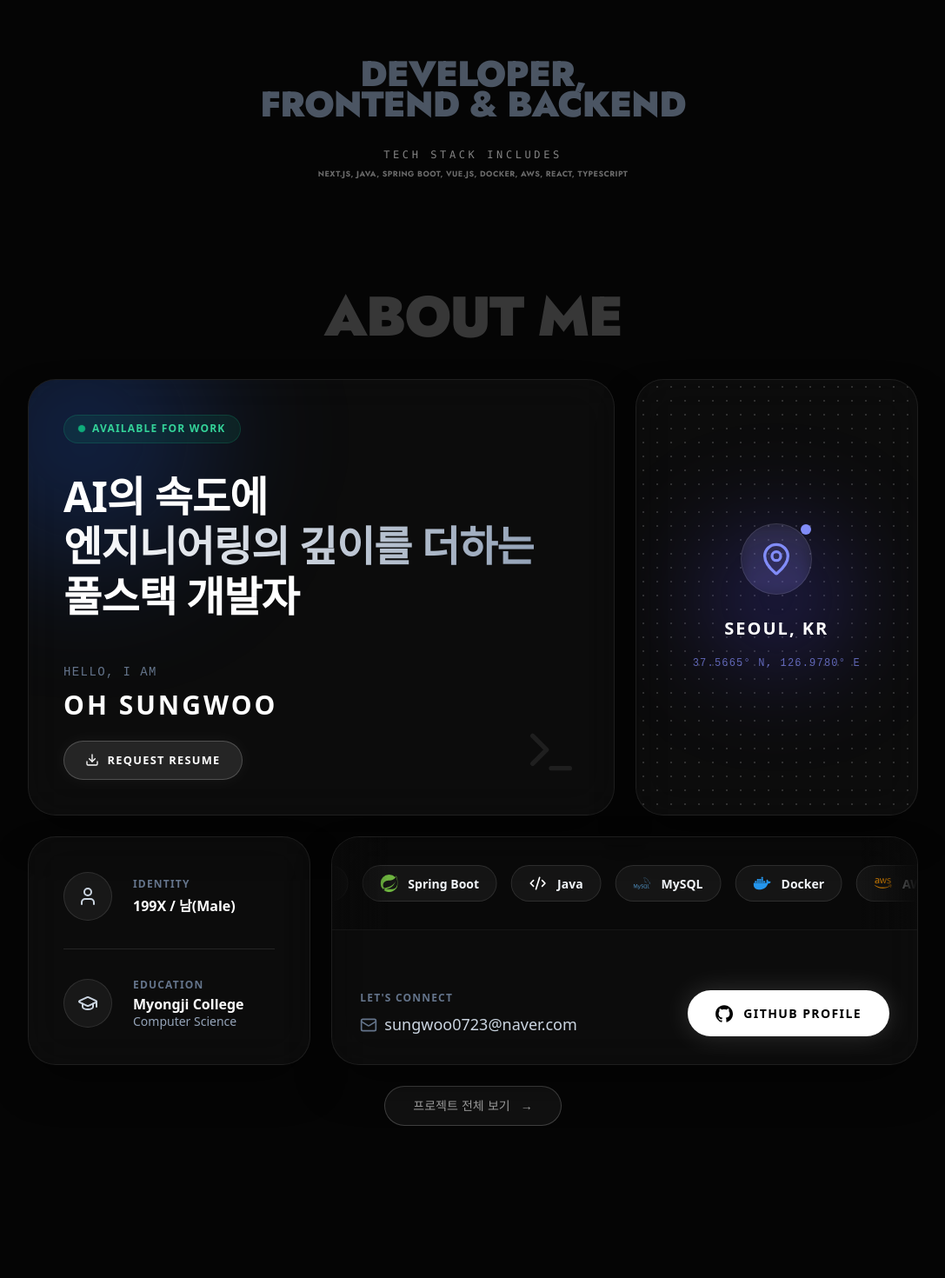
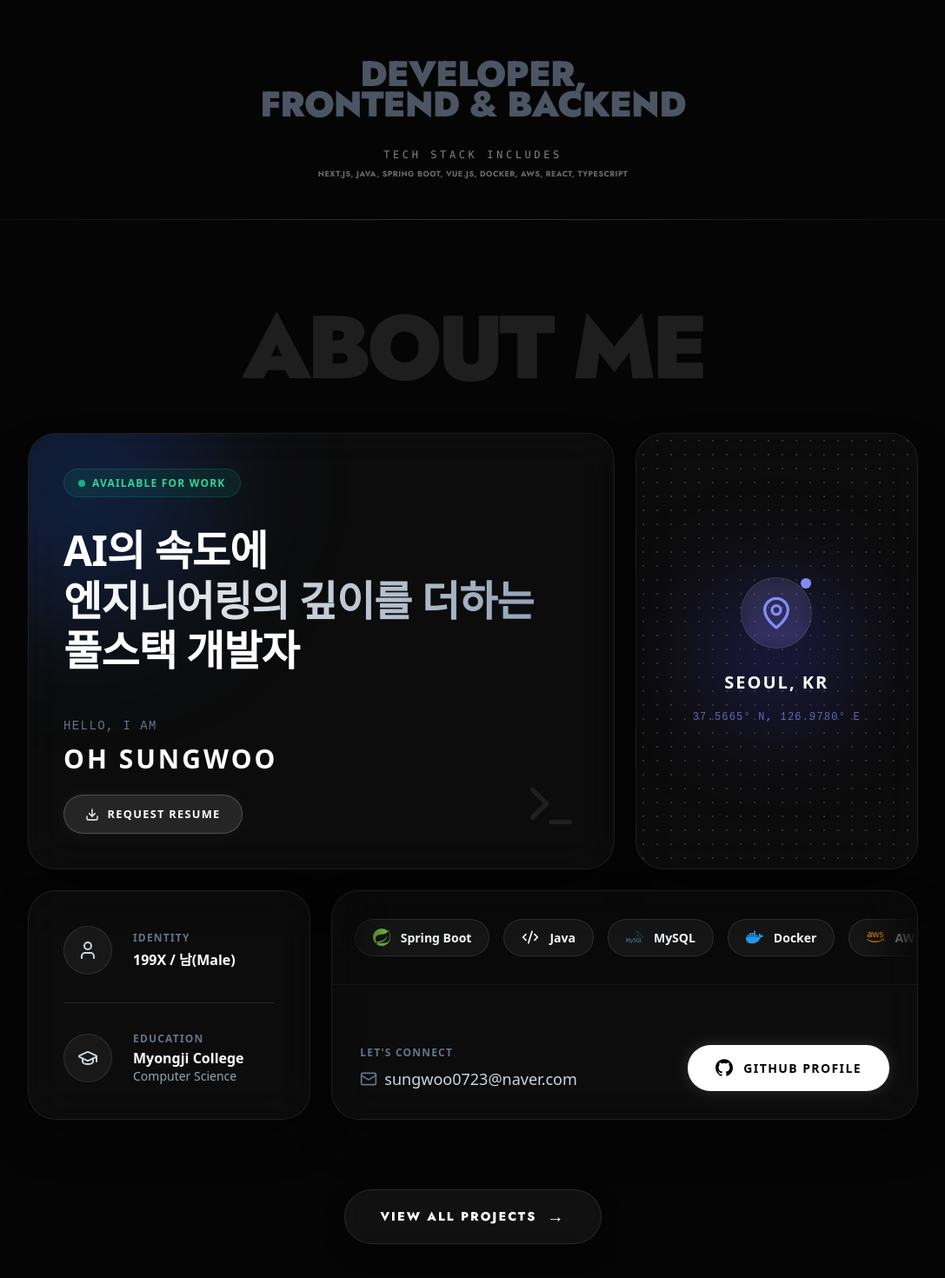
Before and after one commit to sung1842/portfolio-site, a Next.js app in the folder frontend/: page / in a window 1280 px wide. Shown: the part 548-2018 px from the top of the page at 87% size, without its empty margins (96-1183 px from the left). Before the commit the page ends 1907 px from the top, so only its background shows below. Built offline with nearby package versions, Linux system fonts and the light colour scheme.

Commit message:
fix: 모바일 반응형 UI 완벽 대응 및 메인 버튼 오류 해결

```diff
--- a/frontend/package.json
+++ b/frontend/package.json
@@ -9,6 +9,7 @@
     "lint": "eslint"
   },
   "dependencies": {
+    "@vercel/analytics": "^1.6.1",
     "clsx": "^2.1.1",
     "framer-motion": "^12.34.0",
     "lucide-react": "^0.563.0",
--- a/frontend/src/app/layout.tsx
+++ b/frontend/src/app/layout.tsx
@@ -2,6 +2,7 @@ import type { Metadata } from "next";
 import { Geist, Geist_Mono, Jost } from "next/font/google";
 import { PROFILE_DATA } from "@/constants/profile";
 import "./globals.css";
+import { Analytics } from "@vercel/analytics/react";
 
 const geistSans = Geist({
   variable: "--font-geist-sans",
@@ -69,6 +70,7 @@ export default function RootLayout({
     <html lang="ko">
       <body className={`${jost.className} m-0 p-0 antialiased bg-[#050505] text-white`}>
         {children}
+        <Analytics />
       </body>
     </html>
   );
--- a/frontend/src/app/page.tsx
+++ b/frontend/src/app/page.tsx
@@ -75,27 +75,46 @@ export default function HomePage() {
 
       {/* About / Profile Section */}
       <section
-        className="flex flex-col items-center gap-6 px-4 py-16"
+        className="flex flex-col items-center gap-12 px-4 py-24 relative"
         aria-label="About section"
       >
+        {/* 상단 경계선 대신 은은한 그라디언트로 공간 분리 */}
+        <div className="absolute top-0 inset-x-0 h-px bg-gradient-to-r from-transparent via-white/20 to-transparent" />
+
         <h2
-          className="font-black uppercase text-white/20 text-center"
-          style={{ fontSize: "clamp(2rem, 5vw, 5rem)", letterSpacing: "-0.03em" }}
+          className="font-black uppercase text-white/10 text-center tracking-tighter"
+          style={{ fontSize: "clamp(3rem, 8vw, 7rem)", lineHeight: 1 }}
         >
           ABOUT ME
         </h2>
+
         <div className="w-full max-w-5xl">
           <ProfileModal />
         </div>
-        <Link
-          href="/projects"
-          className="group flex items-center gap-3 rounded-full border border-white/20 bg-white/5 px-8 py-3 text-sm text-white/60 transition-all duration-300 hover:border-white/40 hover:bg-white/10 hover:text-white"
-        >
-          프로젝트 전체 보기
-          <span className="transition-transform duration-300 group-hover:translate-x-1">
-            →
-          </span>
-        </Link>
+
+        {/* 🚨 버튼 통일성 및 여백(mt-8) 강제 적용 🚨 */}
+        <div className="mt-8 mb-12">
+          <style dangerouslySetInnerHTML={{__html: `
+            .view-all-btn {
+              display: inline-flex; align-items: center; gap: 0.75rem;
+              padding: 1rem 2.5rem; border-radius: 9999px;
+              background: rgba(255, 255, 255, 0.05); border: 1px solid rgba(255, 255, 255, 0.1);
+              color: #ffffff; font-size: 0.875rem; font-weight: 800; letter-spacing: 0.15em;
+              backdrop-filter: blur(12px); -webkit-backdrop-filter: blur(12px);
+              transition: all 0.3s ease; text-decoration: none;
+              box-shadow: 0 10px 30px -10px rgba(0,0,0,0.5);
+            }
+            .view-all-btn:hover {
+              background: rgba(255, 255, 255, 0.1);
+              transform: translateY(-4px);
+              border-color: rgba(255, 255, 255, 0.3);
+            }
+          `}} />
+
+          <Link href="/projects" className="view-all-btn">
+            VIEW ALL PROJECTS <span style={{ fontSize: '1.2rem' }}>→</span>
+          </Link>
+        </div>
       </section>
     </div>
   );
--- a/frontend/src/components/modals/ProfileModal.tsx
+++ b/frontend/src/components/modals/ProfileModal.tsx
@@ -54,13 +54,29 @@ export function ProfileModal() {
           border-radius: 9999px; background: rgba(255, 255, 255, 0.05); border: 1px solid rgba(255, 255, 255, 0.1);
           white-space: nowrap; font-size: 0.875rem; font-weight: 700; color: #f1f5f9;
         }
+
+        /* 기본(모바일) 환경에서는 폰트와 여백을 확 줄임 */
         .b-action-btn {
-          display: flex; align-items: center; gap: 0.75rem; padding: 1rem 2rem;
+          display: flex; align-items: center; gap: 0.5rem;
+          padding: 0.75rem 1.25rem; /* 패딩 축소 */
           border-radius: 9999px; background: #ffffff; color: #000000;
-          font-weight: 900; font-size: 0.875rem; text-transform: uppercase; letter-spacing: 0.1em;
-          text-decoration: none; box-shadow: 0 0 30px rgba(255, 255, 255, 0.15); transition: transform 0.2s ease;
+          font-weight: 900;
+          font-size: 0.75rem; /* 폰트 크기 축소 */
+          text-transform: uppercase; letter-spacing: 0.05em;
+          text-decoration: none; box-shadow: 0 0 20px rgba(255, 255, 255, 0.15);
+          transition: transform 0.2s ease;
         }
         .b-action-btn:hover { transform: scale(1.05); background: #e2e8f0; }
+
+        /* 화면이 768px(PC) 이상일 때만 원래 크기로 뻥튀기 */
+        @media (min-width: 768px) {
+          .b-action-btn {
+            padding: 1rem 2rem;
+            font-size: 0.875rem;
+            letter-spacing: 0.1em;
+            gap: 0.75rem;
+          }
+        }
 
         /* 이력서 다운로드 버튼 전용 스타일 */
         .resume-btn {
--- a/frontend/src/components/modals/ProjectModal.tsx
+++ b/frontend/src/components/modals/ProjectModal.tsx
@@ -376,6 +376,29 @@ export function ProjectModal({ project }: ProjectModalProps) {
 
   return (
     <div className="relative flex h-full min-h-0 w-full flex-1 flex-col overflow-hidden" style={{ borderRadius: 18 }}>
+      {/* [추가할 부분] 모바일 강제 1열 배치 CSS */}
+      <style dangerouslySetInnerHTML={{__html: `
+        /* 모바일 (767px 이하) 환경 */
+        @media (max-width: 767px) {
+          .modal-responsive-layout {
+            flex-direction: column !important;
+            overflow-y: auto !important; /* 모바일은 전체 스크롤 하나로 합침 */
+          }
+          .modal-responsive-layout > div {
+            overflow-y: visible !important; /* 좌우 개별 스크롤 해제 */
+            flex: none !important;
+          }
+          .trouble-grid {
+            grid-template-columns: 1fr !important; /* 트러블슈팅 세로 1열 */
+          }
+        }
+        /* PC (768px 이상) 환경 */
+        @media (min-width: 768px) {
+          .trouble-grid {
+            grid-template-columns: repeat(3, minmax(0, 1fr)) !important; /* 트러블슈팅 가로 3열 */
+          }
+        }
+      `}} />
       {/* ── 배경: 영상은 은은하게만, 오버레이로 본문 가독성 확보 ── */}
       <div className="absolute inset-0 z-0">
         {isVideo ? (
@@ -468,7 +491,7 @@ export function ProjectModal({ project }: ProjectModalProps) {
 
       {/* ── 2열: 왼쪽(담당 파트·기술흐름·기술목록) / 오른쪽(나머지), 항상 좌우 나란히, 각각 독립 스크롤 ── */}
       <div
-        className="relative z-20 flex flex-1 min-h-0 flex-row"
+        className="modal-responsive-layout relative z-20 flex flex-1 min-h-0 flex-row"
         style={{
           paddingLeft: "clamp(20px, 4vw, 40px)",
           paddingRight: "clamp(20px, 4vw, 40px)",
@@ -637,8 +660,8 @@ export function ProjectModal({ project }: ProjectModalProps) {
                 트러블 슈팅
               </p>
               <div
-                className="grid"
-                style={{ gridTemplateColumns: "repeat(3, minmax(0, 1fr))", gap: "clamp(14px,1.8vw,22px)" }}
+                className="trouble-grid grid"
+                style={{ gap: "clamp(14px,1.8vw,22px)" }}
               >
                 {project.troubleshooting.map((item, idx) => (
                   <div
```
Also changed, not shown: 1 other file (tests, documents, lock files or other folders).
